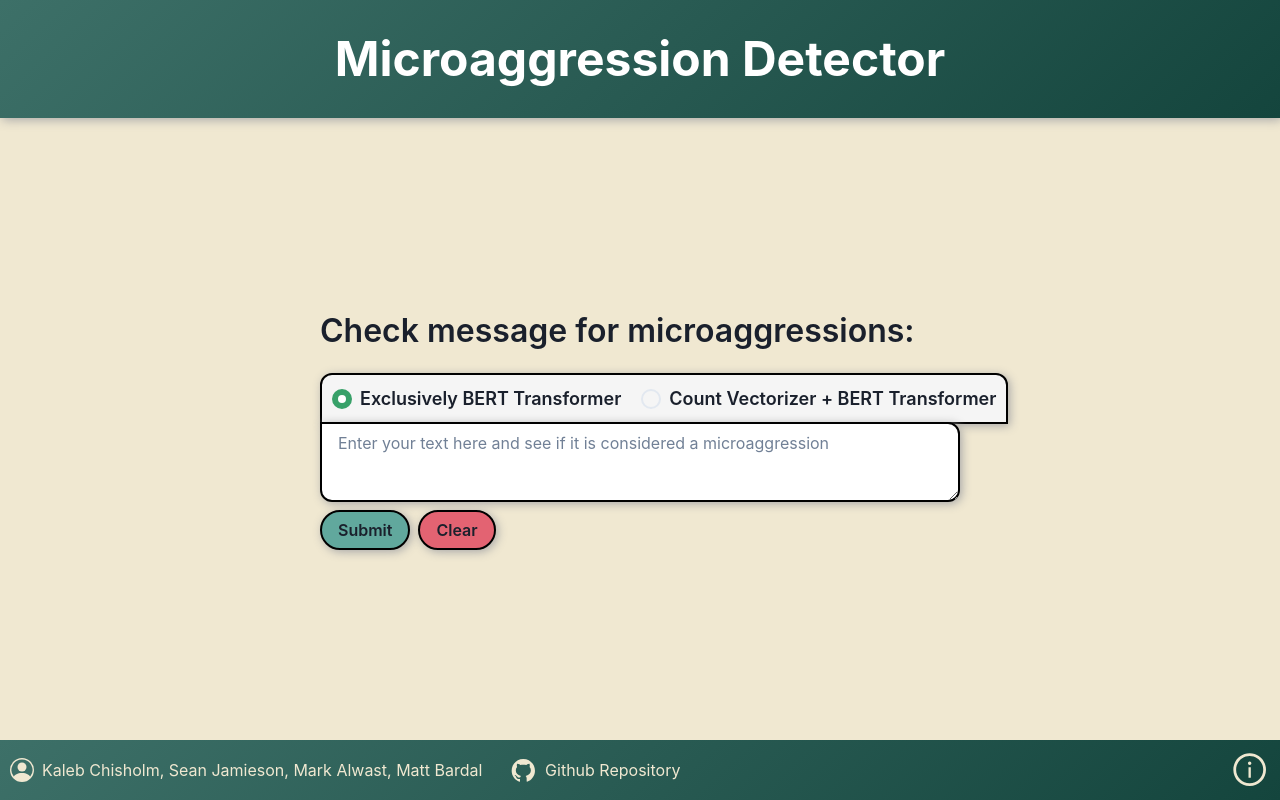
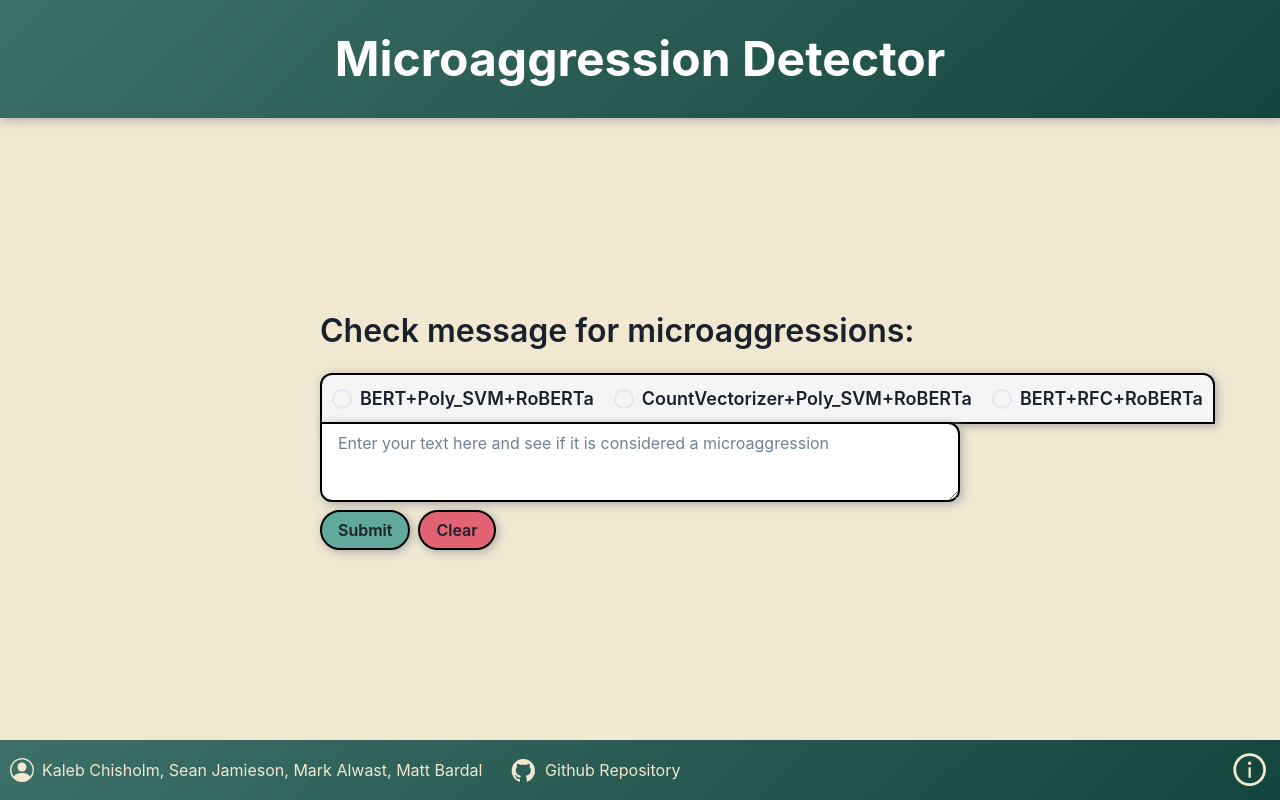
Before and after one commit to kalebchisholm/microaggressions, a React (Create React App) app in the folder client/: page / in a window 1280 px wide. Built offline with nearby package versions, Linux system fonts and the light colour scheme.

Commit message:
Added third option to choose the model

```diff
--- a/client/src/components/TextEntry.jsx
+++ b/client/src/components/TextEntry.jsx
@@ -4,6 +4,7 @@ import {
   Button,
   Center,
   HStack,
+  VStack,
   Radio,
   RadioGroup,
   Stack,
@@ -84,14 +85,27 @@ export function TextEntry() {
               fontWeight='semibold'
               spacing='20px'
             >
-              <Radio value="bert" size='lg' colorScheme='green'>
-                Exclusively BERT Transformer
+
+
+              <Radio value="bert+poly_svm+roberta" size='lg' colorScheme='green'>
+                BERT+Poly_SVM+RoBERTa
               </Radio>
-              <Radio value="cv" size='lg' colorScheme='green'>
-                Count Vectorizer + BERT Transformer
+              <Radio value="cv+poly_svm+roberta" size='lg' colorScheme='green'>
+                CountVectorizer+Poly_SVM+RoBERTa
               </Radio>
+              <Radio value="bert+rfc+roberta" size='lg' colorScheme='green'>
+                BERT+RFC+RoBERTa
+              </Radio>
+              {/*
+              <Radio value="cv+poly_svm+CNB" size='lg' colorScheme='green'>
+                CountVectorizer+Poly_SVM+Complement_NB
+              </Radio> */}
+
+
             </HStack>
           </RadioGroup>
+
+
           <Textarea
             placeholder="Enter your text here and see if it is considered a microaggression"
             value={input}
@@ -101,6 +115,7 @@ export function TextEntry() {
             borderRadius="xl"
             borderTopLeftRadius='none'
             maxH="30vh"
+            maxW="1500"
             shadow="2px 2px 10px darkgray"
             _hover={{ border: "2px solid #61A89D" }}
           />
```
